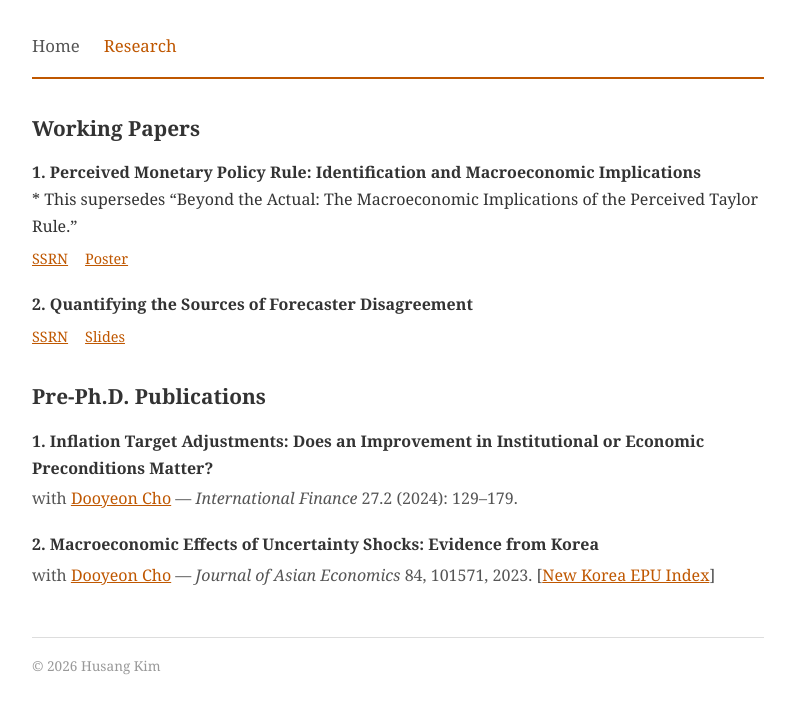
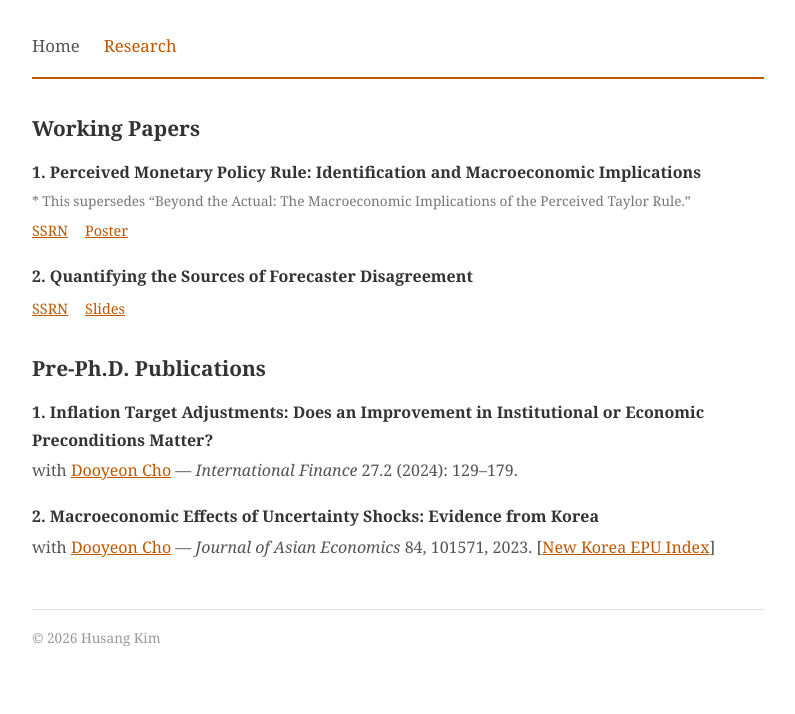
Before and after one commit to husang-kim/husang-kim.github.io, a Jekyll site: the page built from research.md, in a window 1280 px wide. Shown: the top 714 px of the page, without its empty margins (242-1037 px from the left). Built offline with Jekyll 4.4.1, drawn with Linux system fonts in a browser that asks for light colours.

Commit message:
Update default.html

```diff
--- a/_layouts/default.html
+++ b/_layouts/default.html
@@ -49,6 +49,7 @@
     .paper-details { margin-top: 0.2rem; color: #555; }
     .paper-links { margin-top: 0.3rem; }
     .paper-links a { font-size: 0.9rem; margin-right: 0.8rem; }
+    .paper-note { font-size: 0.85rem; color: #777; margin-top: 0.2rem; }
     .page-title { margin-bottom: 1rem; }
     footer {
       margin-top: 3rem;
```
